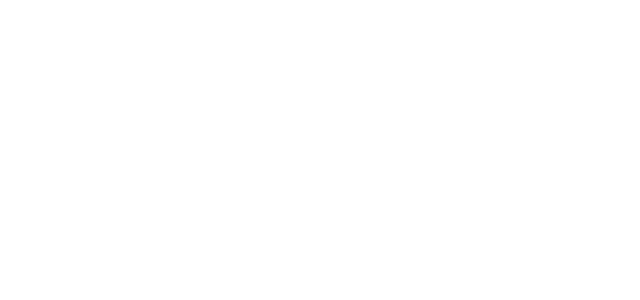
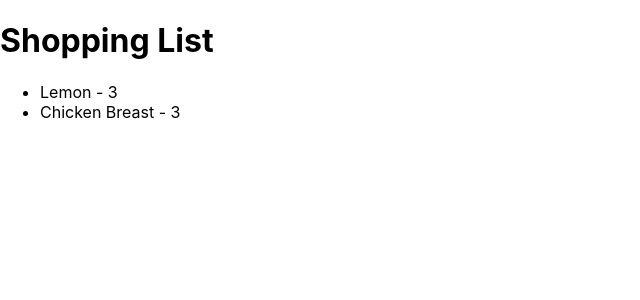
Before and after one commit to fredyvelasquezgt/shopping-app, a React (Create React App) app: page / in a window 1280 px wide. Shown: the top 300 px of the page, without its empty margins (0-640 px from the left). Built offline with nearby package versions, Linux system fonts and the light colour scheme.

Commit message:
rendering items

```diff
--- a/src/App.tsx
+++ b/src/App.tsx
@@ -5,9 +5,10 @@ import ShoppingList from './components/ShoppingList';
 
 
 function App() {
+
   return (
-    <div className="App">
-
+    <div >
+      <ShoppingList />
 
     </div>
   );
--- a/src/components/ShoppingList.tsx
+++ b/src/components/ShoppingList.tsx
@@ -1,11 +1,23 @@
 import React from 'react'
 
 export default function ShoppingList() : JSX.Element {
+
+    const items = [
+        {id: 1,
+        product:"Lemon",
+        quantity: 3},
+        {id: 2,
+        product: "Chicken Breast",
+        quantity: 3}
+      ]
+
     return (
         <div>
             <h1>Shopping List</h1>
             <ul>
-                <li>Item 1</li>
+                {items.map (item => (
+                    <li key={item.id}>{item.product} - {item.quantity}</li>
+                ))}
             </ul>
         </div>
     )
```
